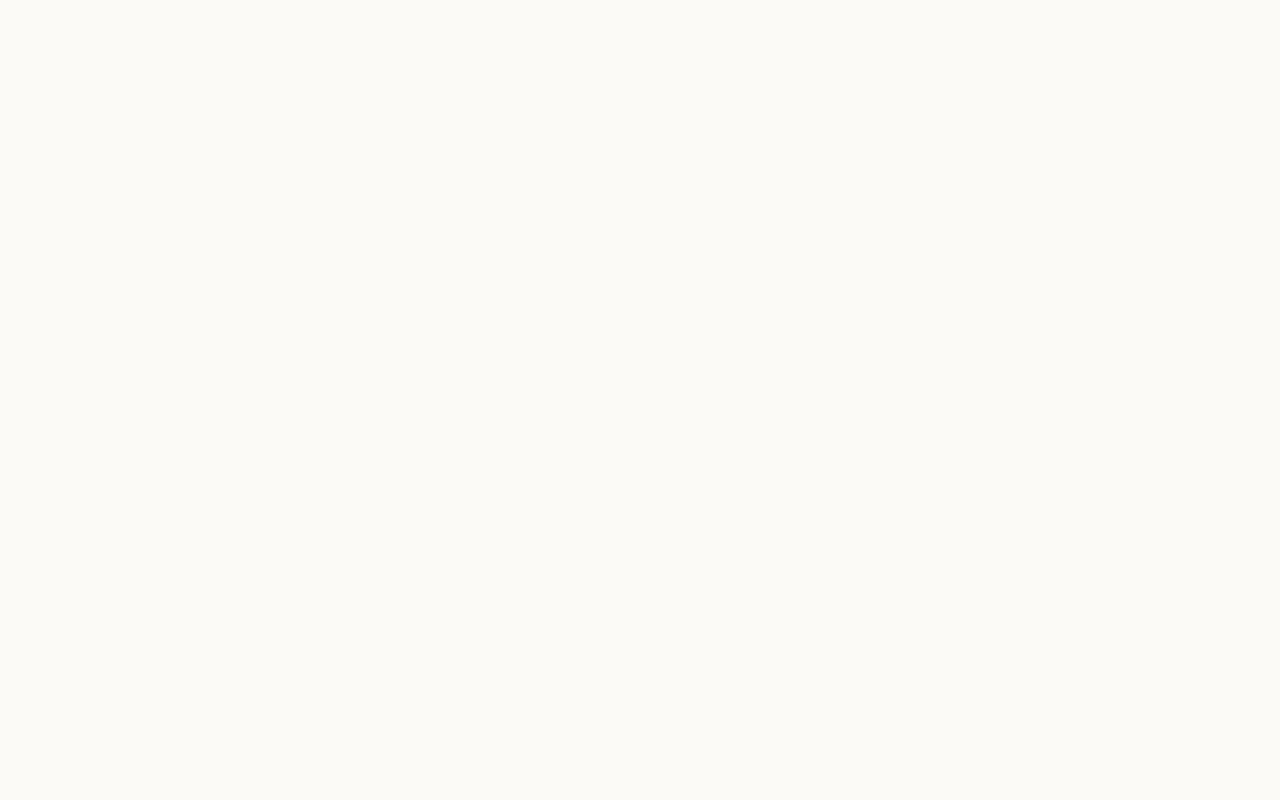
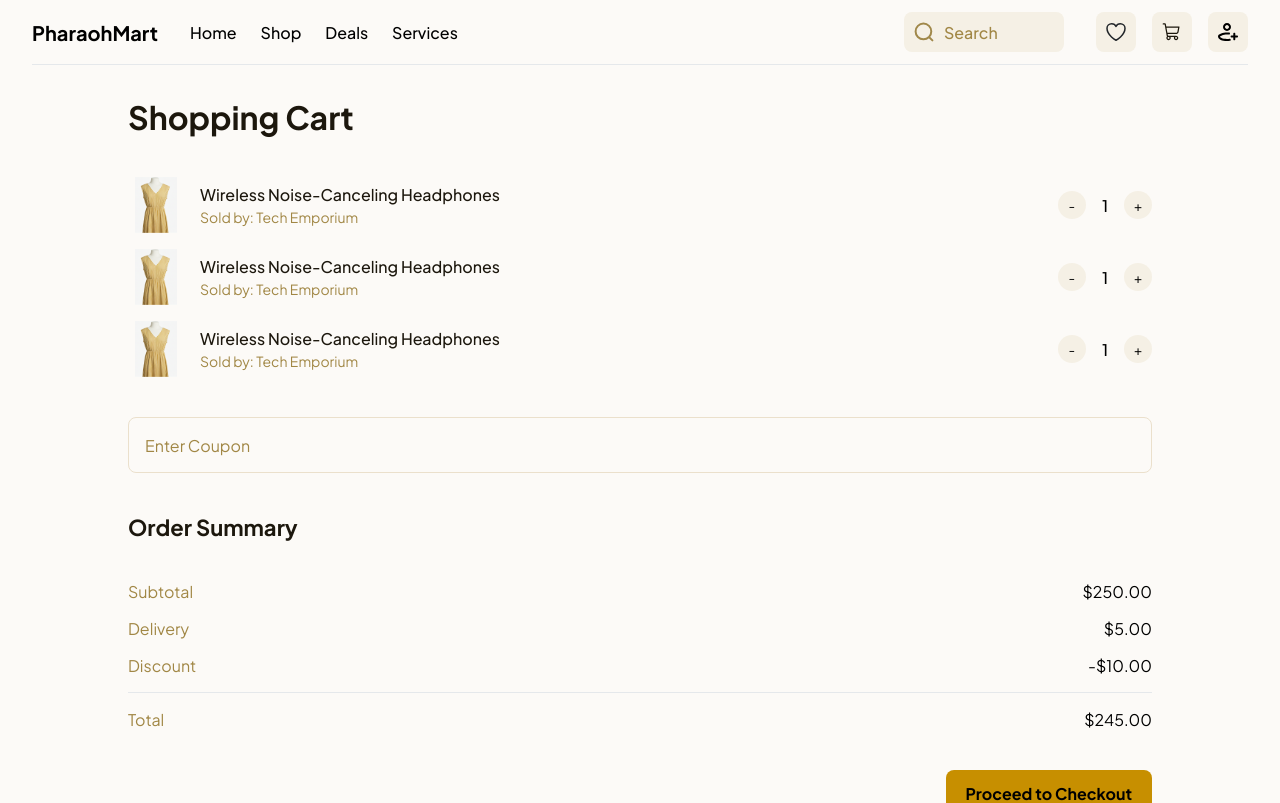
Before and after one commit to Mohamed-Mos-aad/PharaohMart, a React (Vite) app: page /#/cart in a window 1280 px wide. Before the commit this address had no page. Shown: the top 803 px of the page. Built offline with nearby package versions, Linux system fonts and the light colour scheme.

Commit message:
Cart Page Strcuture and style finished

```diff
--- a/src/App.css
+++ b/src/App.css
@@ -17,7 +17,10 @@
     margin: auto;
     padding: 32px 0;
 }
-
+input:focus
+{
+    outline: none;
+}
 
 /* Start Media Query */
 /* Extra small devices (phones, portrait) */
--- a/src/components/navbar/NavBar.tsx
+++ b/src/components/navbar/NavBar.tsx
@@ -105,15 +105,15 @@ export default function NavBar() {
                                 <img src={searchIcon} alt="search icon" />
                             </div>
                             <div className={style.options}>
-                                <span>
+                                <Link to={'/favourite'}>
                                     <img src={heartIcon} alt="heart icon" />
-                                </span>
-                                <span>
+                                </Link>
+                                <Link to={'/cart'}>
                                     <img src={cartIcon} alt="cart icon" />
-                                </span>
-                                <span>
+                                </Link>
+                                <Link to={'/u'}>
                                     <img src={addAuthIcon} alt="addAuth icon" />
-                                </span>
+                                </Link>
                             </div>
                         </div>
                     </div>
--- /dev/null
+++ b/src/pages/main/Cart.tsx
@@ -0,0 +1,99 @@
+// ** Assets
+import testImg from '../../assets/images/test/Product imgs/productImg1.png'
+// ** Style
+import style from '../../style/pages/cart.module.css'
+
+
+
+export default function Cart() {
+    return (
+        <>
+            <div className="global_container">
+                <div className={style.cart}>
+                    <h1>Shopping Cart</h1>
+                    <div className={style.cart_products}>
+                        <div className={style.cart_item}>
+                            <div className={style.product}>
+                                <div className={style.product_img}>
+                                    <img src={testImg} alt="test img" />
+                                </div>
+                                <div className={style.product_data}>
+                                    <h2>Wireless Noise-Canceling Headphones</h2>
+                                    <h3>Sold by: Tech Emporium</h3>
+                                </div>
+                            </div>
+                            <div className={style.product_count}>
+                                <button>-</button>
+                                <span>1</span>
+                                <button>+</button>
+                            </div>
+                        </div>
+                        <div className={style.cart_item}>
+                            <div className={style.product}>
+                                <div className={style.product_img}>
+                                    <img src={testImg} alt="test img" />
+                                </div>
+                                <div className={style.product_data}>
+                                    <h2>Wireless Noise-Canceling Headphones</h2>
+                                    <h3>Sold by: Tech Emporium</h3>
+                                </div>
+                            </div>
+                            <div className={style.product_count}>
+                                <button>-</button>
+                                <span>1</span>
+                                <button>+</button>
+                            </div>
+                        </div>
+                        <div className={style.cart_item}>
+                            <div className={style.product}>
+                                <div className={style.product_img}>
+                                    <img src={testImg} alt="test img" />
+                                </div>
+                                <div className={style.product_data}>
+                                    <h2>Wireless Noise-Canceling Headphones</h2>
+                                    <h3>Sold by: Tech Emporium</h3>
+                                </div>
+                            </div>
+                            <div className={style.product_count}>
+                                <button>-</button>
+                                <span>1</span>
+                                <button>+</button>
+                            </div>
+                        </div>
+                    </div>
+                    <div className={style.cart_coupon}>
+                        <input type="text" placeholder='Enter Coupon'/>
+                    </div>
+                    <h2>Order Summary</h2>
+                    <div className={style.cart_details}>
+                        <ul>
+                            <li>
+                                <div>Subtotal</div>
+                                <div>$250.00</div>
+                            </li>
+                            <li>
+                                <div>Delivery</div>
+                                <div>$5.00</div>
+                            </li>
+                            <li>
+                                <div>Discount</div>
+                                <div>-$10.00</div>
+                            </li>
+                        </ul>
+                        <div className={style.cart_total}>
+                            <ul>
+                                <li>
+                                    <div>Total</div>
+                                    <div>$245.00</div>
+                                </li>
+                            </ul>
+                        </div>
+                    </div>
+                    <div className={style.cart_btns}>
+                        <button>Proceed to Checkout</button>
+                    </div>
+                </div>
+            </div>
+        </>
+    )
+}
--- a/src/routers/index.tsx
+++ b/src/routers/index.tsx
@@ -5,6 +5,7 @@ import MainLayout from "../layouts/MainLayout";
 import Product from "../pages/Product";
 import Home from "../pages/Home";
 import CategoryProducts from "../pages/CategoryProducts";
+import Cart from "../pages/main/Cart";
 
 
 
@@ -15,6 +16,7 @@ export const Routers = ()=>(
             <Route index element={<Home />} />
             <Route path="product/:id" element={<Product />} />
             <Route path="categories/:id" element={<CategoryProducts />} />
+            <Route path="cart" element={<Cart />} />
         </Route>
     </Routes>
 )
--- a/src/style/components/navbar.module.css
+++ b/src/style/components/navbar.module.css
@@ -139,7 +139,7 @@ nav .options
     display: flex;
     gap: 16px;
 }
-nav .options span
+nav .options a
 {
     width: 40px;
     height: 40px;
--- /dev/null
+++ b/src/style/pages/cart.module.css
@@ -0,0 +1,159 @@
+/* Start Cart Page */
+.cart
+{
+    display: flex;
+    flex-direction: column;
+    gap: 40px;
+}
+.cart h1
+{
+    font-size: 32px;
+    font-weight: 700;
+    line-height: 40px;
+    color: #1C170D;
+}
+.cart_products
+{
+    display: flex;
+    flex-direction: column;
+    gap: 16px;
+}
+.cart_products .cart_item
+{
+    width: 100%;
+    display: flex;
+    justify-content: space-between;
+    align-items: center;
+}
+.cart_products .cart_item .product
+{
+    display: flex;
+    align-items: center;
+    gap: 16px;
+}
+.cart_products .cart_item .product .product_img
+{
+    width: 56px;
+    height: 56px;
+    display: flex;
+    justify-content: center;
+    align-items: center;
+    overflow: hidden;
+}
+.cart_products .cart_item .product .product_img img
+{
+    height: 56px;
+}
+.cart_products .cart_item .product .product_data h2
+{
+    font-size: 16px;
+    font-weight: 500;
+    line-height: 24px;
+}
+.cart_products .cart_item .product .product_data h3
+{
+    font-size: 14px;
+    font-weight: 400;
+    line-height: 21px;
+    color: #A18745;
+}
+.cart_products .cart_item .product_count
+{
+    display: flex;
+    align-items: center;
+    gap: 16px;
+}
+.cart_products .cart_item .product_count button
+{
+    width: 28px;
+    height: 28px;
+    display: flex;
+    justify-content: center;
+    align-items: center;
+    background-color: #F5F0E5;
+    border-radius: 28px;
+    border: none;
+    cursor: pointer;
+}
+.cart_products .cart_item .product_count span
+{
+    font-size: 16px;
+    font-weight: 500;
+}
+.cart .cart_coupon input
+{
+    width: 100%;
+    height: 56px;
+    background-color: #FCFAF7;
+    border: solid 1px #EBE0CC;
+    border-radius: 8px;
+    font-size: 16px;
+    font-weight: 400;
+    color: #A18745;
+    padding: 16px;
+}
+.cart .cart_coupon input::placeholder
+{
+    color: #A18745;
+}
+.cart h2
+{
+    font-size: 22px;
+    font-weight: 700;
+    line-height: 28px;
+    color: #1C170D;
+}
+.cart .cart_details
+{
+    display: flex;
+    flex-direction: column;
+    gap: 16px;
+}
+.cart .cart_details ul
+{
+    display: flex;
+    flex-direction: column;
+    gap: 16px;
+    list-style-type: none;
+}
+.cart .cart_details ul li
+{
+    width: 100%;
+    display: flex;
+    justify-content: space-between;
+}
+.cart ul li div:first-of-type
+{
+    font-size: 16px;
+    font-weight: 400;
+    line-height: 21px;
+    color: #A18745;
+}
+.cart ul li div:last-of-type
+{
+    font-size: 16px;
+    font-weight: 400;
+    line-height: 21px;
+}
+.cart .cart_total
+{
+    padding-top: 16px;
+    border-top: solid 1px #E5E8EB;
+}
+.cart .cart_btns
+{
+    display: flex;
+    justify-content: end;
+}
+.cart .cart_btns button
+{
+    background-color: #C78F00;
+    border: none;
+    border-radius: 8px;
+    padding: 12px 20px;
+    font-size: 16px;
+    font-weight: 700;
+    line-height: 24px;
+    cursor: pointer;
+}
+/* End Cart Page */
```
